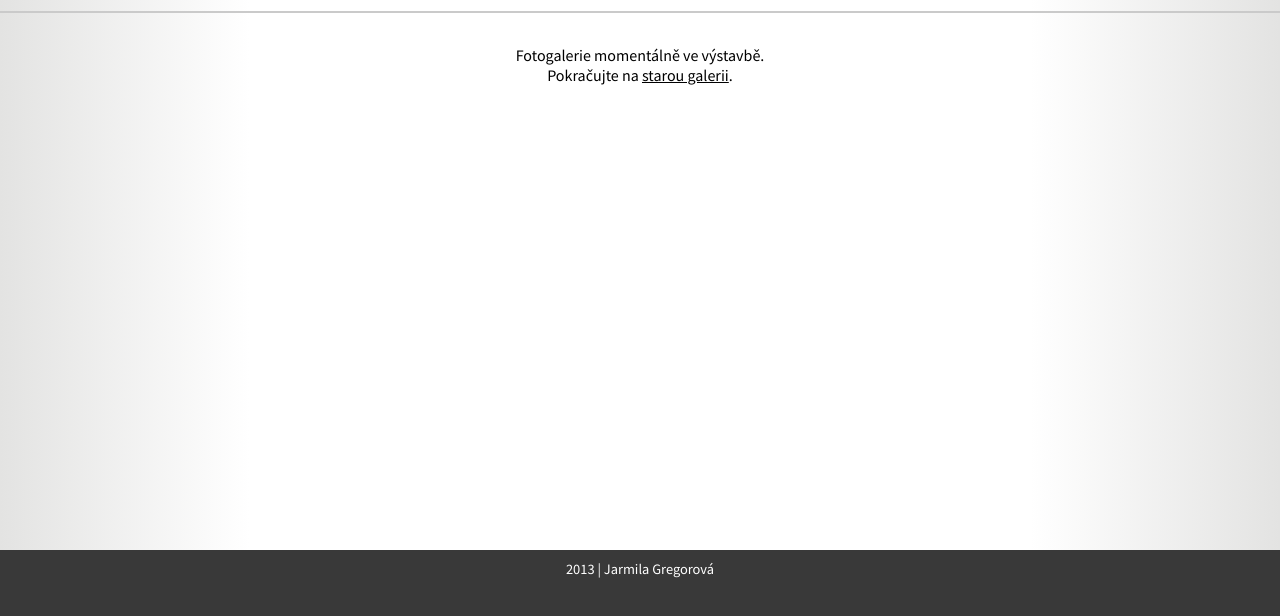
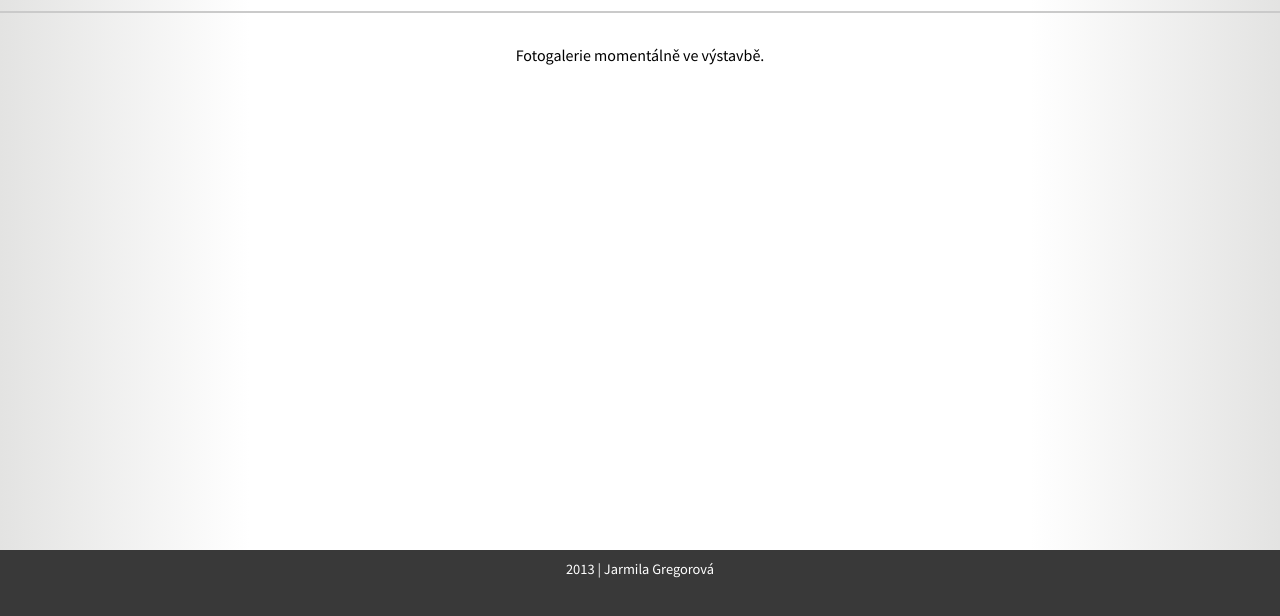
Before and after one commit to Gregy/greja.cz, a plain HTML site: page fotogalerie.html in a window 1280 px wide. Shown: the part 154-770 px from the top of the page. Drawn offline with Linux system fonts and the light colour scheme.

Commit message:
Update fotogalerie.html

```diff
--- a/fotogalerie.html
+++ b/fotogalerie.html
@@ -75,7 +75,6 @@
 
     <div class="row" style="text-align:center">
   Fotogalerie momentálně ve výstavbě.<br>
-  Pokračujte na <a href="http://greja.cz/galerie/">starou galerii</a>.
 </div>
 	</article>
   <footer>
```
